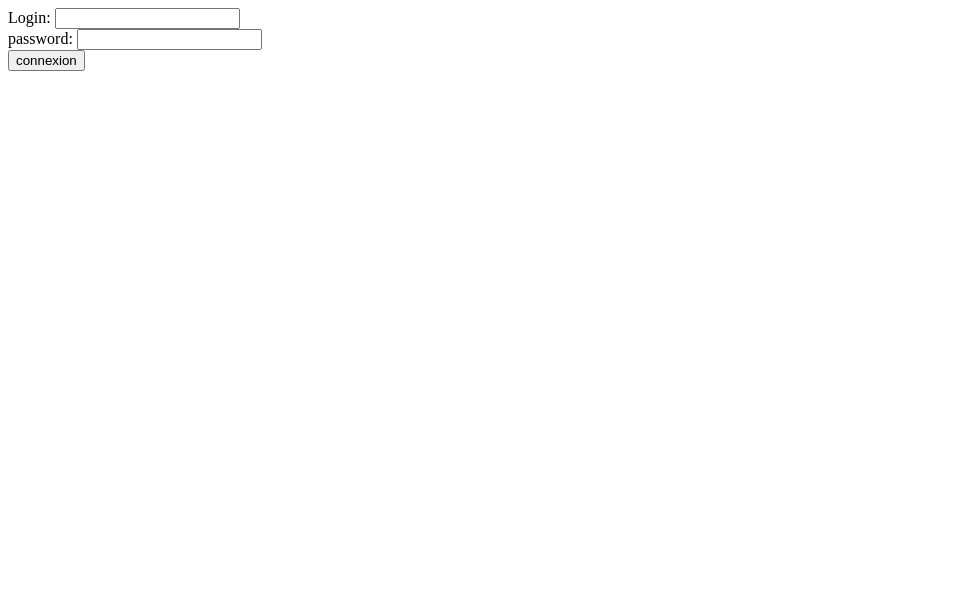
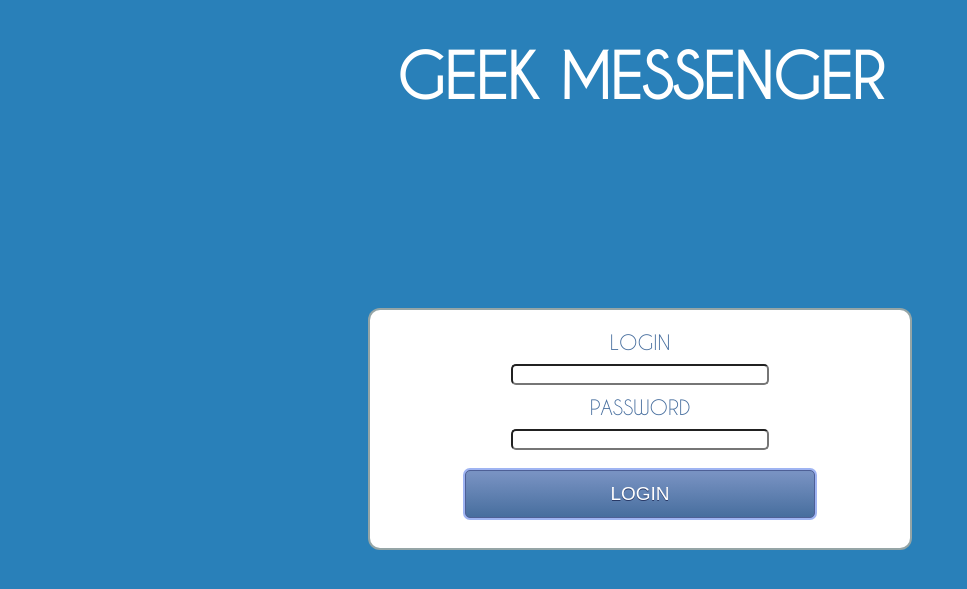
Before and after one commit to mdecarvalho/Project-Chat-PHP-AJAX, a PHP site: page /login.php in a window 1280 px wide. Shown: the top 589 px of the page, without its empty margins (0-967 px from the left). Run offline with PHP 8.4, Linux system fonts and the light colour scheme.

Commit message:
Add design for login page

```diff
--- a/css/main.css
+++ b/css/main.css
@@ -1,3 +1,115 @@
+@font-face {
+    font-family: "CaviarDreams";
+    src: url('font/CaviarDreams.ttf');
+}
+@font-face {
+    font-family: "CaviarDreams";
+    font-style: italic;
+    src: url('font/CaviarDreams-Italic.ttf');
+}
+@font-face {
+    font-family: "'CaviarDreams";
+    font-weight: bold;
+    src: url('font/CaviarDreams_Bold.ttf');
+}
+
+@font-face {
+    font-family: "'CaviarDreams";
+    font-style: italic;
+    font-weight: bold;
+    src: url('font/CaviarDreams_BoldItalic.ttf');
+}
+
+html, body{
+    margin: 0;
+    padding: 0;
+    background-color:#2980b9;
+    font-family: "CaviarDreams", Helvetica, Arial, sans-serif;
+    font-size: 16px;
+}
+/****************
+    login page
+*******************/
+.login-title{
+    font-size:60px;
+    font-weight:bold;
+    text-align: center;
+    color: white
+}
+.square-container{
+    margin: 0 auto;
+    width:500px;
+    padding: 20px;
+    background-color: white;
+    border-radius: 10px;
+    margin-top: 200px;
+    box-shadow: 0px 0px 0px 2px #95a5a6;
+}
+.square-container form{
+    display: inline-block;
+    width: 500px;
+    text-align: center;
+    color: #476e9e;
+    font-size: 20px;
+}
+
+.square-container input{
+    margin: 10px  10px;
+    border-radius: 5px;
+}
+
+.input-box{
+    width: 250px;
+}
+
+.submit-button{
+    width: 350px;
+    background-color: #d35400;
+    cursor: pointer;
+	-moz-box-shadow: 0px 0px 0px 2px #9fb4f2;
+	-webkit-box-shadow: 0px 0px 0px 2px #9fb4f2;
+	box-shadow: c
+	background:-webkit-gradient(linear, left top, left bottom, color-stop(0.05, #7892c2), color-stop(1, #476e9e));
+	background:-moz-linear-gradient(top, #7892c2 5%, #476e9e 100%);
+	background:-webkit-linear-gradient(top, #7892c2 5%, #476e9e 100%);
+	background:-o-linear-gradient(top, #7892c2 5%, #476e9e 100%);
+	background:-ms-linear-gradient(top, #7892c2 5%, #476e9e 100%);
+	background:linear-gradient(to bottom, #7892c2 5%, #476e9e 100%);
+	filter:progid:DXImageTransform.Microsoft.gradient(startColorstr='#7892c2', endColorstr='#476e9e',GradientType=0);
+	background-color:#7892c2;
+	-moz-border-radius:10px;
+	-webkit-border-radius:10px;
+	border-radius:10px;
+	border:1px solid #4e6096;
+
+	cursor:pointer;
+	color:#ffffff;
+	font-family:Arial;
+	font-size:19px;
+	padding:12px 37px;
+	text-decoration:none;
+	text-shadow:0px 1px 0px #283966;
+}
+.submit-button:hover {
+	background:-webkit-gradient(linear, left top, left bottom, color-stop(0.05, #476e9e), color-stop(1, #7892c2));
+	background:-moz-linear-gradient(top, #476e9e 5%, #7892c2 100%);
+	background:-webkit-linear-gradient(top, #476e9e 5%, #7892c2 100%);
+	background:-o-linear-gradient(top, #476e9e 5%, #7892c2 100%);
+	background:-ms-linear-gradient(top, #476e9e 5%, #7892c2 100%);
+	background:linear-gradient(to bottom, #476e9e 5%, #7892c2 100%);
+	filter:progid:DXImageTransform.Microsoft.gradient(startColorstr='#476e9e', endColorstr='#7892c2',GradientType=0);
+	background-color:#476e9e;
+}
+.submit-button:active {
+	position:relative;
+	top:1px;
+}
+
+
+/**********************
+        Chat page
+**********************/
+
 #message-section{
     position: relative;
     top: 250px;
@@ -28,4 +140,5 @@
     margin-top: 65px;
     margin-left: 10px;
     margin-left: 10px;
+    width:150px;
 }
--- a/index.php
+++ b/index.php
@@ -27,7 +27,7 @@
                 ?>
             </label>
             <textarea rows="4" cols="50" placeholder="Saisissez votre message" name="message" id="message"></textarea>
-            <input type="submit" name="submit-button" id="submit-button" value="Envoyer">
+            <input type="submit" name="submit-button" class="submit-button" id="submit-button" value="Envoyer">
         </section><!-- message.section -->
     </form>
     <script src="js/jquery.js"></script>
--- a/login.php
+++ b/login.php
@@ -6,13 +6,16 @@
     <link rel="stylesheet" type="text/css" href="css/main.css"/>
 </head>
 <body>
-    <form action="verifLogin.php" method="post">
-        <label>Login:</label>
-        <input type="name" name="login"/><br>
-        <label>password:</label>
-        <input type="password" name="password"/><br>
-        <input type="submit" value="connexion"/>
-    </form>
+    <h1 class="login-title">GEEK MESSENGER</h1>
+    <div class="square-container">
+        <form action="verifLogin.php" method="post">
+            <label>LOGIN</label><br>
+            <input type="name" name="login" class="input-box"/><br>
+            <label>PASSWORD</label><br>
+            <input type="password" name="password" class="input-box"/><br>
+            <input type="submit" class="submit-button" value="LOGIN"/>
+        </form>
+    </div>
     <script src="js/jquery.js"></script>
     <script src="js/script.js"></script>
 </body>
```
Also changed, not shown: font/CaviarDreams.ttf (added), font/CaviarDreams_Bold.ttf (added), font/CaviarDreams_BoldItalic.ttf (added), font/CaviarDreams_Italic.ttf (added).
